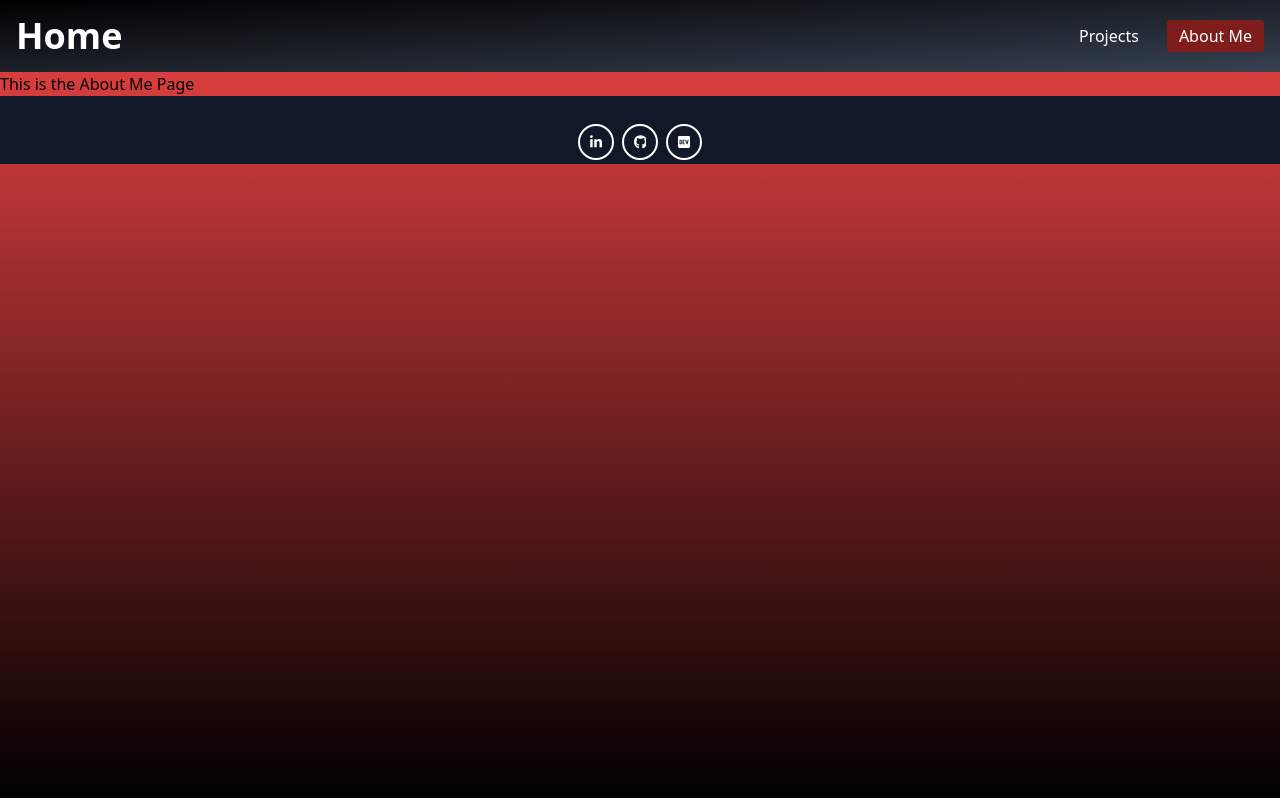
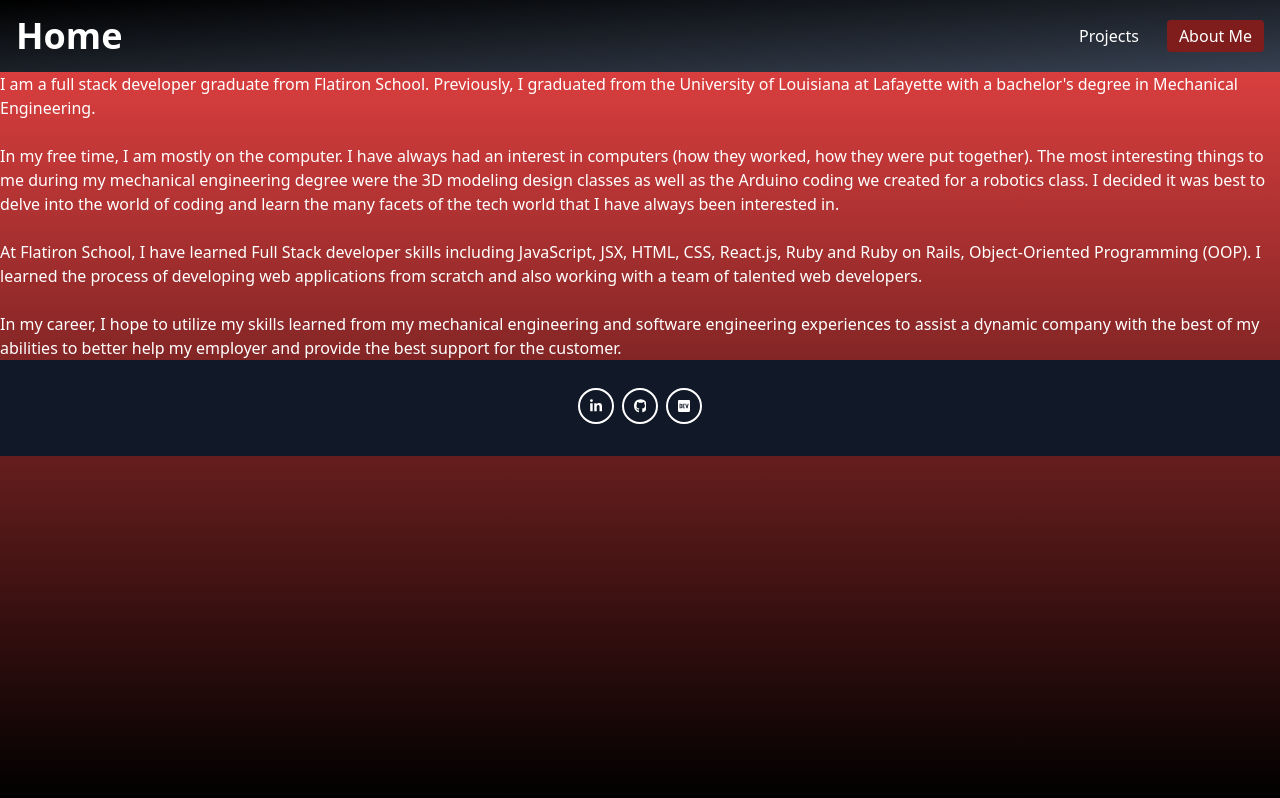
Before and after one commit to rossonevan/my-portfolio, a React (Create React App) app: page /me in a window 1280 px wide. Built offline with nearby package versions, Linux system fonts and the light colour scheme.

Commit message:
Added info to About Me

```diff
--- a/src/App.js
+++ b/src/App.js
@@ -23,7 +23,7 @@
         </Route>
       </Switch>
       <footer class="text-center bg-gray-900 text-white">
-        <div class="container px-6 pt-6">
+        <div class="container px-6 pt-6 pb-1">
           <div class="flex justify-center mb-6">
             <a href="https://www.linkedin.com/in/evan-rosson/" type="button" class="rounded-full border-2 border-white text-white leading-normal uppercase hover:bg-black hover:bg-opacity-5 focus:outline-none focus:ring-0 transition duration-150 ease-in-out w-9 h-9 m-1">
               <svg aria-hidden="true"
--- a/src/components/About.js
+++ b/src/components/About.js
@@ -3,8 +3,14 @@
 
 function About () {
     return (
-        <div>
-            <h1>This is the About Me Page</h1>
+        <div className="text-white">
+            <h1>I am a full stack developer graduate from Flatiron School. Previously, I graduated from the University of Louisiana at Lafayette with a bachelor's degree in Mechanical Engineering.</h1>
+            <br></br>
+            <h1>In my free time, I am mostly on the computer. I have always had an interest in computers (how they worked, how they were put together). The most interesting things to me during my mechanical engineering degree were the 3D modeling design classes as well as the Arduino coding we created for a robotics class. I decided it was best to delve into the world of coding and learn the many facets of the tech world that I have always been interested in.</h1>
+            <br></br>
+            <h1>At Flatiron School, I have learned Full Stack developer skills including JavaScript, JSX, HTML, CSS, React.js, Ruby and Ruby on Rails, Object-Oriented Programming (OOP). I learned the process of developing web applications from scratch and also working with a team of talented web developers.</h1>
+            <br></br>
+            <h1>In my career, I hope to utilize my skills learned from my mechanical engineering and software engineering experiences to assist a dynamic company with the best of my abilities to better help my employer and provide the best support for the customer.</h1>
         </div>
     )
 }
--- a/src/components/Home.js
+++ b/src/components/Home.js
@@ -3,8 +3,8 @@
 
 function Home () {
     return (
-        <div>
-            HOME
+        <div className="text-white">
+            <h1>Hi my name is Evan Rosson. I am a Software Engineer specializing in web development and this is my Portfolio. I hope you enjoy my applications!</h1>
         </div>
     )
 }
```
